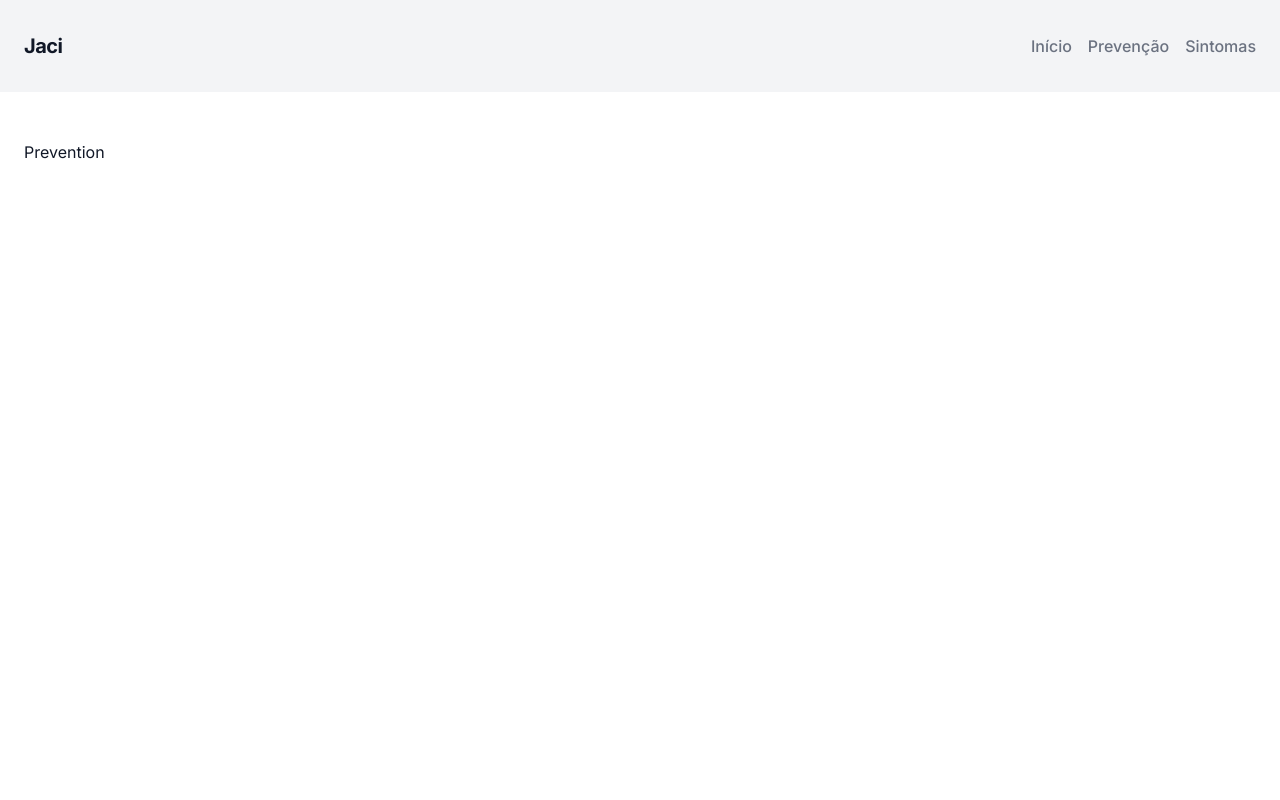
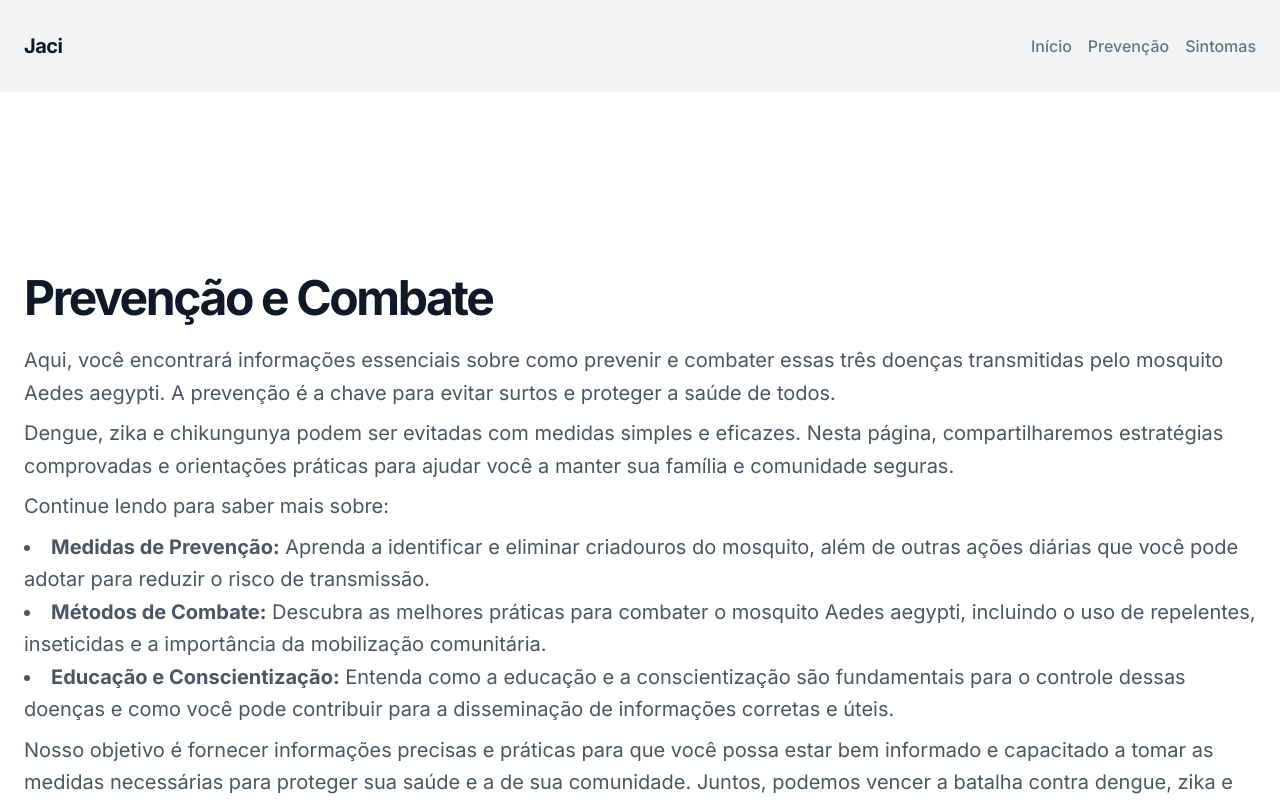
Before and after one commit to FreitasGa/jaci, a Next.js app: page /prevention in a window 1280 px wide. Shown: the top 800 px of the page. Built offline with nearby package versions, Linux system fonts and the light colour scheme.

Commit message:
feat: add head to preventions page

```diff
--- a/app/prevention/page.tsx
+++ b/app/prevention/page.tsx
@@ -1,7 +1,53 @@
 export default function Prevention() {
   return (
     <main className="container flex flex-col min-h-[100dvh] mx-auto px-4 py-8 md:px-6 md:py-12">
-      <h1>Prevention</h1>
+      <section className="w-full py-12 md:py-24 lg:py-32">
+        <div className="space-y-4">
+          <h1 className="text-4xl font-bold tracking-tighter md:text-5xl/tight">
+            Prevenção e Combate
+          </h1>
+          <div className="space-y-2 text-gray-600 md:text-xl/relaxed lg:text-base/relaxed xl:text-xl/relaxed">
+            <p>
+              Aqui, você encontrará informações essenciais sobre como prevenir e
+              combater essas três doenças transmitidas pelo mosquito Aedes
+              aegypti. A prevenção é a chave para evitar surtos e proteger a
+              saúde de todos.
+            </p>
+            <p>
+              Dengue, zika e chikungunya podem ser evitadas com medidas simples
+              e eficazes. Nesta página, compartilharemos estratégias comprovadas
+              e orientações práticas para ajudar você a manter sua família e
+              comunidade seguras.
+            </p>
+            <p>Continue lendo para saber mais sobre:</p>
+            <ul className="list-disc list-inside">
+              <li>
+                <b>Medidas de Prevenção:</b> Aprenda a identificar e eliminar
+                criadouros do mosquito, além de outras ações diárias que você
+                pode adotar para reduzir o risco de transmissão.
+              </li>
+              <li>
+                <b>Métodos de Combate:</b> Descubra as melhores práticas para
+                combater o mosquito Aedes aegypti, incluindo o uso de
+                repelentes, inseticidas e a importância da mobilização
+                comunitária.
+              </li>
+              <li>
+                <b>Educação e Conscientização:</b> Entenda como a educação e a
+                conscientização são fundamentais para o controle dessas doenças
+                e como você pode contribuir para a disseminação de informações
+                corretas e úteis.
+              </li>
+            </ul>
+            <p>
+              Nosso objetivo é fornecer informações precisas e práticas para que
+              você possa estar bem informado e capacitado a tomar as medidas
+              necessárias para proteger sua saúde e a de sua comunidade. Juntos,
+              podemos vencer a batalha contra dengue, zika e chikungunya.
+            </p>
+          </div>
+        </div>
+      </section>
     </main>
   );
 }
--- a/app/symptoms/page.tsx
+++ b/app/symptoms/page.tsx
@@ -10,19 +10,41 @@ export default function Symptoms() {
           <h1 className="text-4xl font-bold tracking-tighter md:text-5xl/tight">
             Sintomas
           </h1>
-          <div className="space-y-2">
-            <p className="text-gray-500 md:text-2xl/relaxed lg:text-lg/relaxed xl:text-2xl/relaxed">
+          <div className="space-y-2 text-gray-600 md:text-xl/relaxed lg:text-base/relaxed xl:text-xl/relaxed">
+            <p>
               Aqui, você encontrará informações detalhadas sobre os sinais e
               sintomas dessas três doenças transmitidas pelo mosquito Aedes
               aegypti. Conhecer os sintomas é essencial para o reconhecimento
               precoce e o tratamento adequado.
             </p>
-            <p className="text-gray-500 md:text-2xl/relaxed lg:text-lg/relaxed xl:text-2xl/relaxed">
+            <p>
               Dengue, zika e chikungunya compartilham algumas características
               comuns, mas também apresentam sintomas específicos que as
               diferenciam. Nesta página, exploraremos cada uma dessas condições
               de maneira clara e objetiva, ajudando você a identificar os sinais
               de cada doença.
+            </p>
+            <p>Continue lendo para saber mais sobre os sintomas de:</p>
+            <ul className="list-disc list-inside">
+              <li>
+                <b>Dengue:</b> Conheça os sintomas clássicos e os sinais de
+                alerta que podem indicar complicações.
+              </li>
+              <li>
+                <b>Zika:</b> Descubra os principais sintomas, incluindo aqueles
+                que são mais leves e frequentemente confundidos com outras
+                condições.
+              </li>
+              <li>
+                <b>Chikungunya:</b> Entenda os sinais típicos e como eles se
+                manifestam de maneira diferente em relação às outras duas
+                doenças.
+              </li>
+            </ul>
+            <p>
+              Nosso objetivo é fornecer informações precisas e úteis para que
+              você possa estar bem informado e preparado para tomar as medidas
+              necessárias caso surjam sintomas.
             </p>
           </div>
         </div>
```
